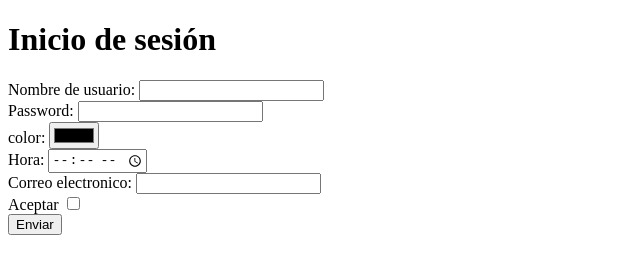
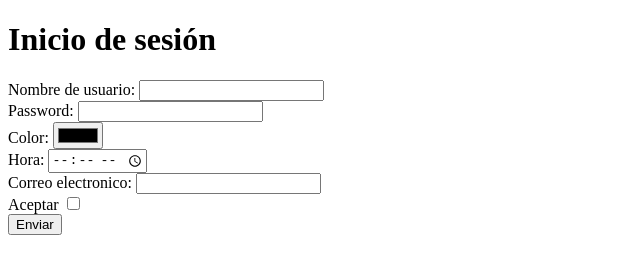
Before and after one commit to KevinZ15/FormularioHTML, a plain HTML site: page index.html in a window 1280 px wide. Shown: the full height of the page, 0-640 px from the left. Drawn offline with Linux system fonts and the light colour scheme.

Commit message:
Arreglando palabra en archivo index.html

```diff
--- a/index.html
+++ b/index.html
@@ -17,7 +17,7 @@
         <input id="password" type="password"/>
         <br/>
 
-        <label for="color"> color:</label>
+        <label for="color"> Color:</label>
         <input id="color" type="color"/>
         <br/>
 
```
